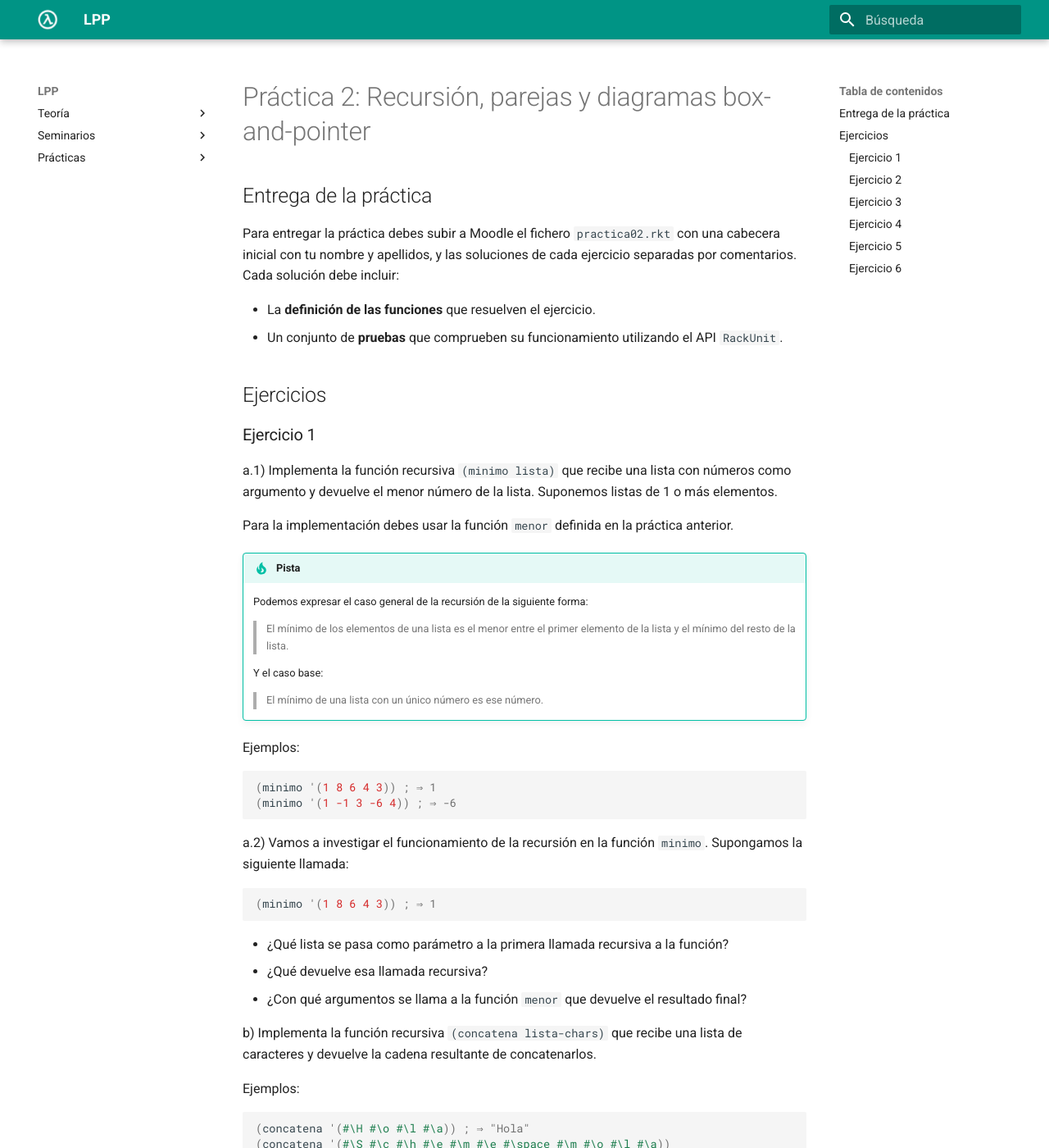
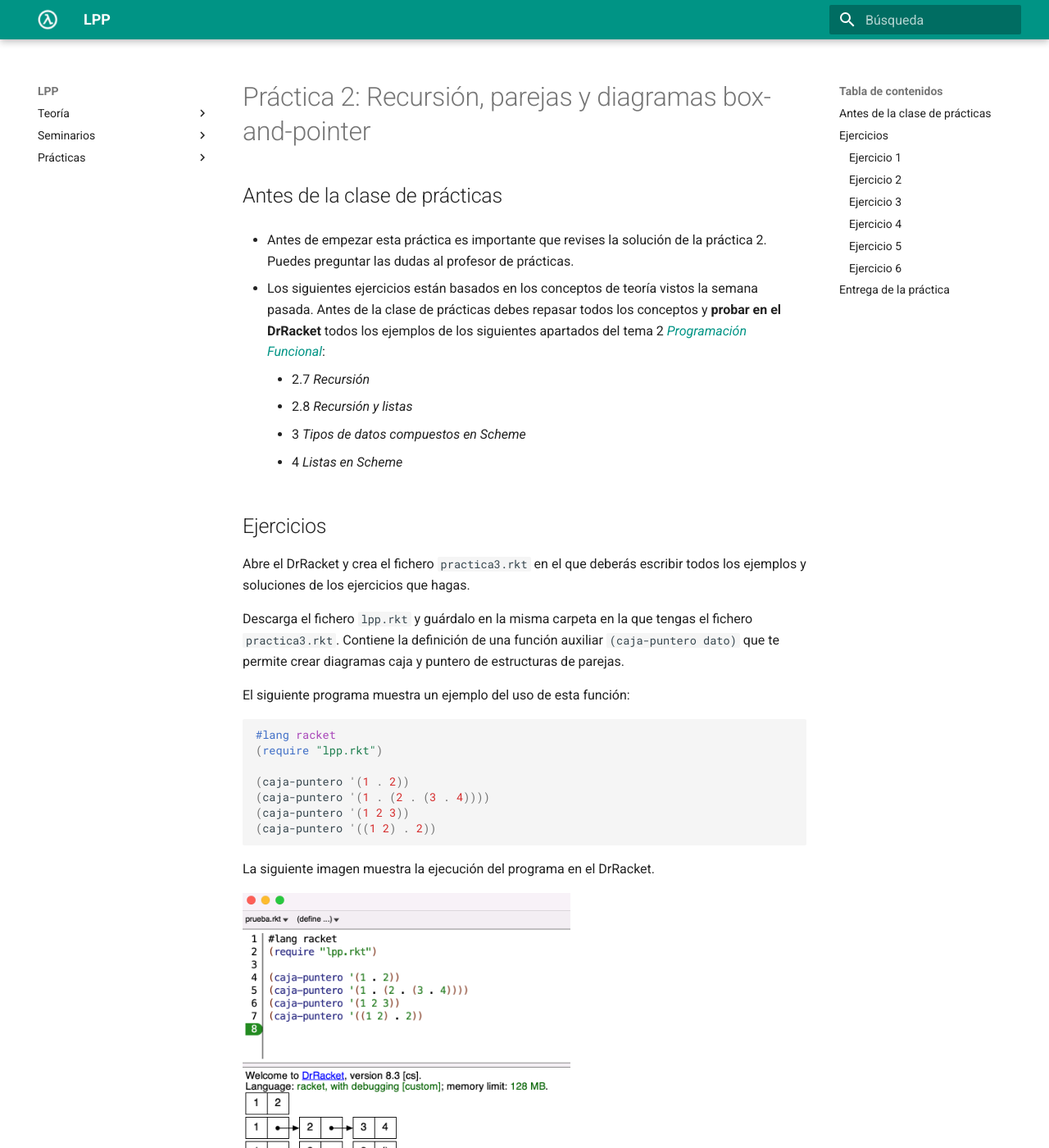
Before and after one commit to domingogallardo/apuntes-lpp, an MkDocs documentation site: the page built from docs/practicas/practica03/practica03.md, in a window 1280 px wide and 1400 px high. Shown: the whole window at 82% size. Built offline with MkDocs 1.6.1 and Material for MkDocs 9.7.7, drawn with Linux system fonts in a browser that asks for light colours; some of the changed text lies outside the part shown.

Commit message:
Práctica 3

````diff
--- a/docs/practicas/practica03/practica03.md
+++ b/docs/practicas/practica03/practica03.md
@@ -1,18 +1,73 @@
 
 # Práctica 2: Recursión, parejas y diagramas box-and-pointer
 
-## Entrega de la práctica
+## Antes de la clase de prácticas ##
 
-Para entregar la práctica debes subir a Moodle el fichero
-`practica02.rkt` con una cabecera inicial con tu nombre y apellidos, y
-las soluciones de cada ejercicio separadas por comentarios. Cada
-solución debe incluir:
+- Antes de empezar esta práctica es importante que revises la solución
+  de la práctica 2. Puedes preguntar las dudas al profesor de prácticas.
 
-- La **definición de las funciones** que resuelven el ejercicio.
-- Un conjunto de **pruebas** que comprueben su funcionamiento
-  utilizando el API `RackUnit`.
+- Los siguientes ejercicios están basados en los conceptos de teoría
+vistos la semana pasada. Antes de la clase de prácticas debes repasar
+todos los conceptos y **probar en el DrRacket** todos los ejemplos de
+los siguientes apartados del tema 2 [_Programación
+Funcional_](../../teoria/tema02-programacion-funcional/tema02-programacion-funcional.md##27-recursion):
+
+    - 2.7 _Recursión_
+    - 2.8 _Recursión y listas_
+    - 3 _Tipos de datos compuestos en Scheme_
+    - 4 _Listas en Scheme_
+
 
 ## Ejercicios
+
+Abre el DrRacket y crea el fichero `practica3.rkt` en el que deberás
+escribir todos los ejemplos y soluciones de los ejercicios que
+hagas.
+
+Descarga el fichero `lpp.rkt` y guárdalo en la misma carpeta en la que
+tengas el fichero `practica3.rkt`. Contiene la definición de una
+función auxiliar `(caja-puntero dato)` que te permite crear diagramas
+caja y puntero de estructuras de parejas.
+
+El siguiente programa muestra un ejemplo del uso de esta función:
+
+```racket
+#lang racket
+(require "lpp.rkt")
+
+(caja-puntero '(1 . 2))
+(caja-puntero '(1 . (2 . (3 . 4))))
+(caja-puntero '(1 2 3))
+(caja-puntero '((1 2) . 2))
+```
+
+La siguiente imagen muestra la ejecución del programa en el DrRacket.
+
+<img src="imagenes/programa-caja-puntero.png" width="400px"/>
+
+Puedes mirar el código fuente del fichero `lpp.rkt` para curiosear
+cómo está implementada la función `caja-puntero`. Se utiliza la
+[librería de imágenes de
+Racket](https://docs.racket-lang.org/teachpack/2htdpimage.html) `2htdp/image`.
+
+Para usar la librería hay que incluir la siguiente línea en nuestro
+programa:
+
+```racket
+#lang racket
+(require 2htdp/image)
+```
+
+Una cosa muy interesante de esta librería es que define las imágenes
+como objetos de primera clase del lenguaje, que pueden asignarse a
+variables o pasarse como parámetro para construir otras imágenes. Lo
+podemos ver en el siguiente ejemplo:
+
+<img src="imagenes/libreria-imagenes.png" width="400px" />
+
+Incluso podemos incluir imágenes en listas:
+
+<img src="imagenes/lista-imagenes.png" width="370px" />
 
 
 ### Ejercicio 1 ###
@@ -232,6 +287,18 @@ cadena vacía y un 0 (la longitud de la cadena vacía).
 (cadena-mayor '()) ; ⇒ ("" . 0)
 ```
 
+## Entrega de la práctica
+
+Sube la solución de los ejercicios al cuestionario de Moodle Entrega
+práctica 2 hasta el domingo 20 de febrero a las 21:00 h.
+
+Tal y como hemos comentado al comienzo de la práctica, debes incluir
+casos de prueba en todo el código que escribas.
+
+Una vez finalizado el plazo de entrega podrás revisar el cuestionario
+y visualizar la solución. Corrige la entrega, comparando la solución
+con la tuya. Puedes consultar cualquier duda con tu profesor en la
+clase de prácticas de la semana que viene.
 
 ----
 
````
Also changed, not shown: docs/practicas/practica03/imagenes/libreria-imagenes.png (added), docs/practicas/practica03/imagenes/lista-imagenes.png (added), docs/practicas/practica03/imagenes/programa-caja-puntero.png (added).
